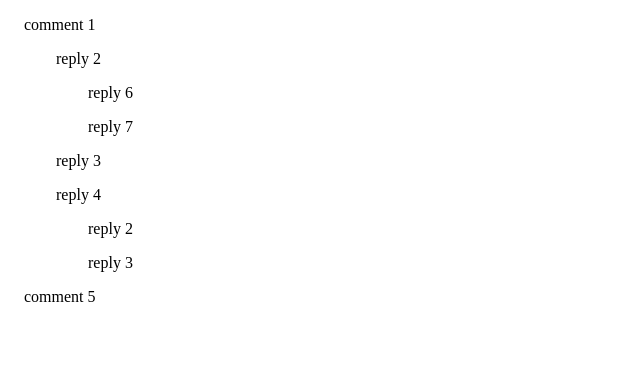
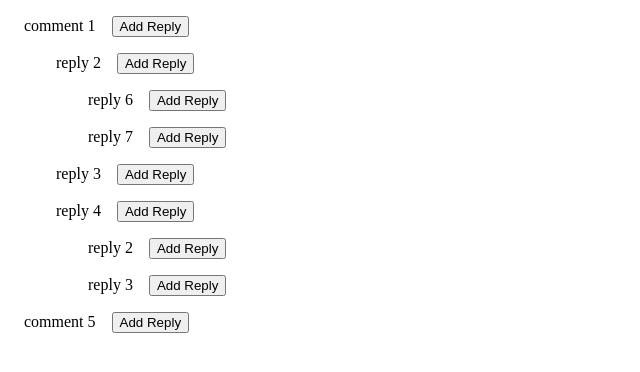
Before and after one commit to asamaiya00/js-dom-practice, a plain HTML site: page nested-comments/index.html in a window 1280 px wide. Shown: the whole page, without its empty margins (0-640 px from the left). Drawn offline with Linux system fonts and the light colour scheme.

Commit message:
reply btn

```diff
--- a/nested-comments/index.js
+++ b/nested-comments/index.js
@@ -56,6 +56,9 @@ function appendReplies(data, element) {
         if (e.target.nextElementSibling.tagName === 'DIV')
           e.target.nextElementSibling.classList.toggle('hide');
       });
+      const btn = document.createElement('button');
+      btn.innerText = 'Add Reply';
+      text.appendChild(btn);
       element.appendChild(text);
     }
     if (comment?.replies?.length) {
--- a/nested-comments/style.css
+++ b/nested-comments/style.css
@@ -16,3 +16,7 @@ div:not(#comments-box) {
 div.hide {
   display: none;
 }
+
+button {
+  margin-left: 1rem;
+}
```
